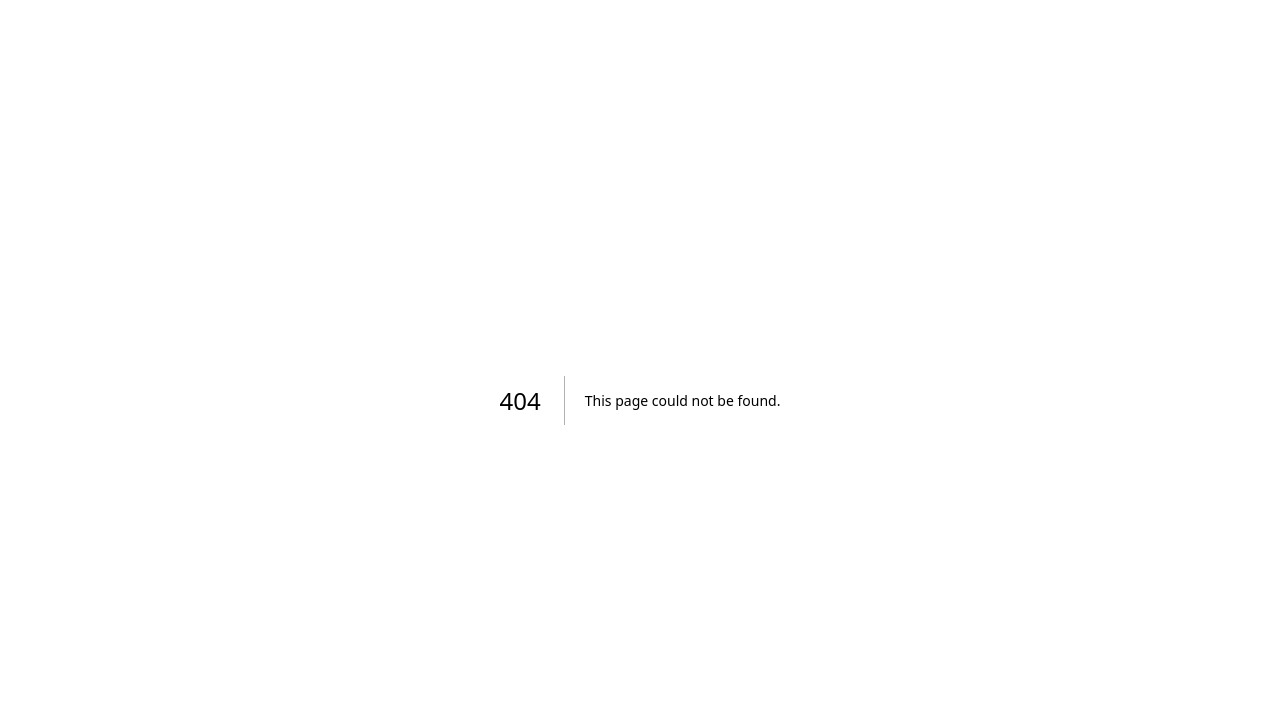
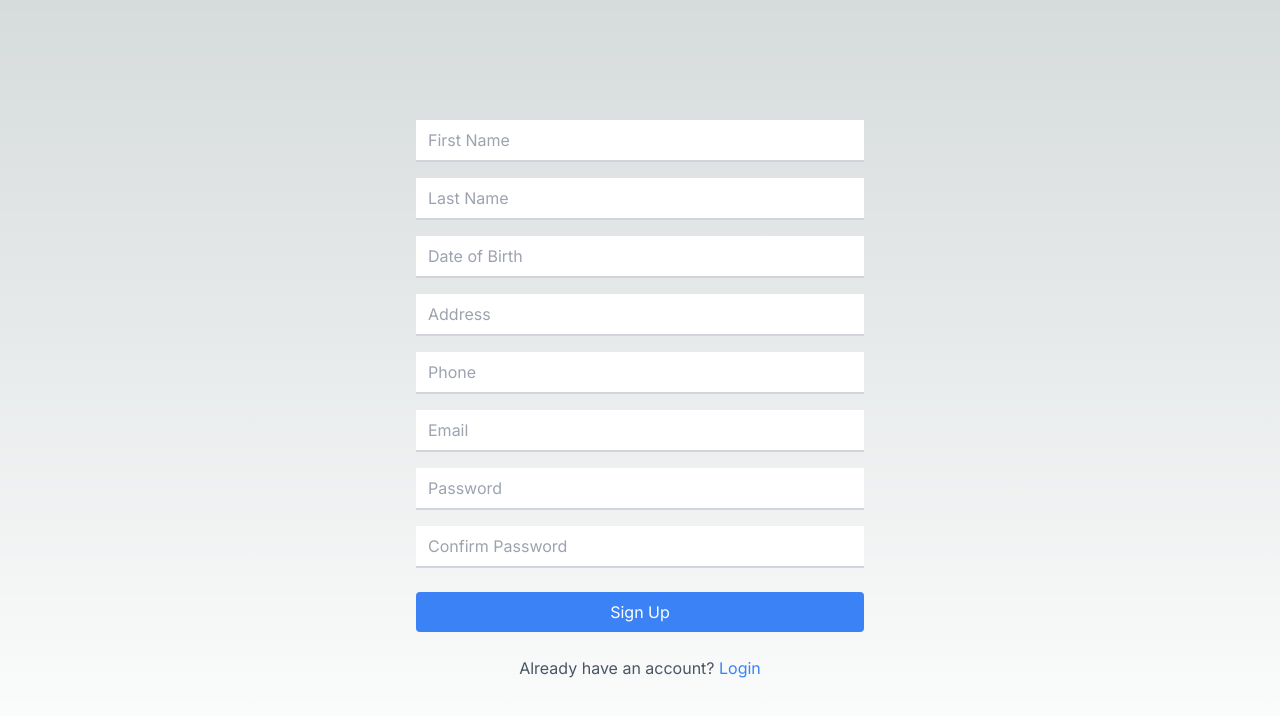
Before and after one commit to Ryan30012/AnaCondo, a Next.js app: page /SignUp in a window 1280 px wide. Before the commit this address had no page. Shown: the top 716 px of the page. Built offline with nearby package versions, Linux system fonts and the light colour scheme.

Commit message:
commit signin and signup

```diff
--- /dev/null
+++ b/app/Index/page.tsx
@@ -0,0 +1,14 @@
+import React from 'react'
+import Image from 'next/image'
+import Link from 'next/link'
+
+const Index = () => {
+  return (
+    <div>
+        I am Index
+    </div>
+
+  )
+}
+
+export default Index
--- /dev/null
+++ b/app/SignIn/page.tsx
@@ -0,0 +1,44 @@
+import React from 'react'
+import Image from 'next/image'
+import Link from 'next/link'
+
+const SignIn = () => {
+  return (
+    <div className="flex flex-col items-center justify-center h-screen">
+  <div className="w-full max-w-xs">
+    <div className="mb-4">
+      <input
+        type="text"
+        placeholder="Username"
+        className="w-full border-b-2 text-black border-gray-300 py-2 px-3 focus:outline-none focus:border-blue-500"
+      />
+    </div>
+    <div className="mb-4">
+      <input
+        type="password"
+        placeholder="Password"
+        className="w-full border-b-2 text-black border-gray-300 py-2 px-3 focus:outline-none focus:border-blue-500"
+      />
+    </div>
+    <div className="flex items-center mb-4">
+      <input type="checkbox" id="remember" className="mr-2" />
+      <label htmlFor="remember" className="text-gray-600">
+        Remember me
+      </label>
+    </div>
+    <div className="mb-6">
+      <button className="w-full bg-blue-500 text-white py-2 px-4 rounded hover:bg-blue-700 focus:outline-none focus:shadow-outline-blue">
+        Login
+      </button>
+    </div>
+    <div className="text-center text-gray-600">
+      Don't have an account?{' '}
+      <span className="text-blue-500 cursor-pointer"><Link href='../SignUp'>Sign Up</Link></span>
+    </div>
+  </div>
+</div>
+
+  )
+}
+
+export default SignIn
--- /dev/null
+++ b/app/SignUp/page.tsx
@@ -0,0 +1,79 @@
+import React from 'react'
+import Link from 'next/link'
+
+const SignUp = () => {
+  return (
+<div className="flex flex-col items-center justify-center h-screen">
+  <div className="w-full max-w-md">
+    <div className="mb-4">
+      <input
+        type="text"
+        placeholder="First Name"
+        className="w-full border-b-2 border-gray-300 py-2 px-3 focus:outline-none focus:border-blue-500"
+      />
+    </div>
+    <div className="mb-4">
+      <input
+        type="text"
+        placeholder="Last Name"
+        className="w-full border-b-2 border-gray-300 py-2 px-3 focus:outline-none focus:border-blue-500"
+      />
+    </div>
+    <div className="mb-4">
+      <input
+        type="text"
+        placeholder="Date of Birth"
+        className="w-full border-b-2 border-gray-300 py-2 px-3 focus:outline-none focus:border-blue-500"
+      />
+    </div>
+    <div className="mb-4">
+      <input
+        type="text"
+        placeholder="Address"
+        className="w-full border-b-2 border-gray-300 py-2 px-3 focus:outline-none focus:border-blue-500"
+      />
+    </div>
+    <div className="mb-4">
+      <input
+        type="text"
+        placeholder="Phone"
+        className="w-full border-b-2 border-gray-300 py-2 px-3 focus:outline-none focus:border-blue-500"
+      />
+    </div>
+    <div className="mb-4">
+      <input
+        type="email"
+        placeholder="Email"
+        className="w-full border-b-2 border-gray-300 py-2 px-3 focus:outline-none focus:border-blue-500"
+      />
+    </div>
+    <div className="mb-4">
+      <input
+        type="password"
+        placeholder="Password"
+        className="w-full border-b-2 border-gray-300 py-2 px-3 focus:outline-none focus:border-blue-500"
+      />
+    </div>
+    <div className="mb-6">
+      <input
+        type="password"
+        placeholder="Confirm Password"
+        className="w-full border-b-2 border-gray-300 py-2 px-3 focus:outline-none focus:border-blue-500"
+      />
+    </div>
+    <div className="mb-6">
+      <button className="w-full bg-blue-500 text-white py-2 px-4 rounded hover:bg-blue-700 focus:outline-none focus:shadow-outline-blue">
+        Sign Up
+      </button>
+    </div>
+    <div className="text-center text-gray-600">
+      Already have an account?{' '}
+      <span className="text-blue-500 cursor-pointer"><Link href="../SignIn"> Login </Link></span>
+    </div>
+  </div>
+</div>
+
+  )
+}
+
+export default SignUp
```
Also changed, not shown: package.json (+5 -5 lines), 1 other file (tests, documents, lock files or other folders).
